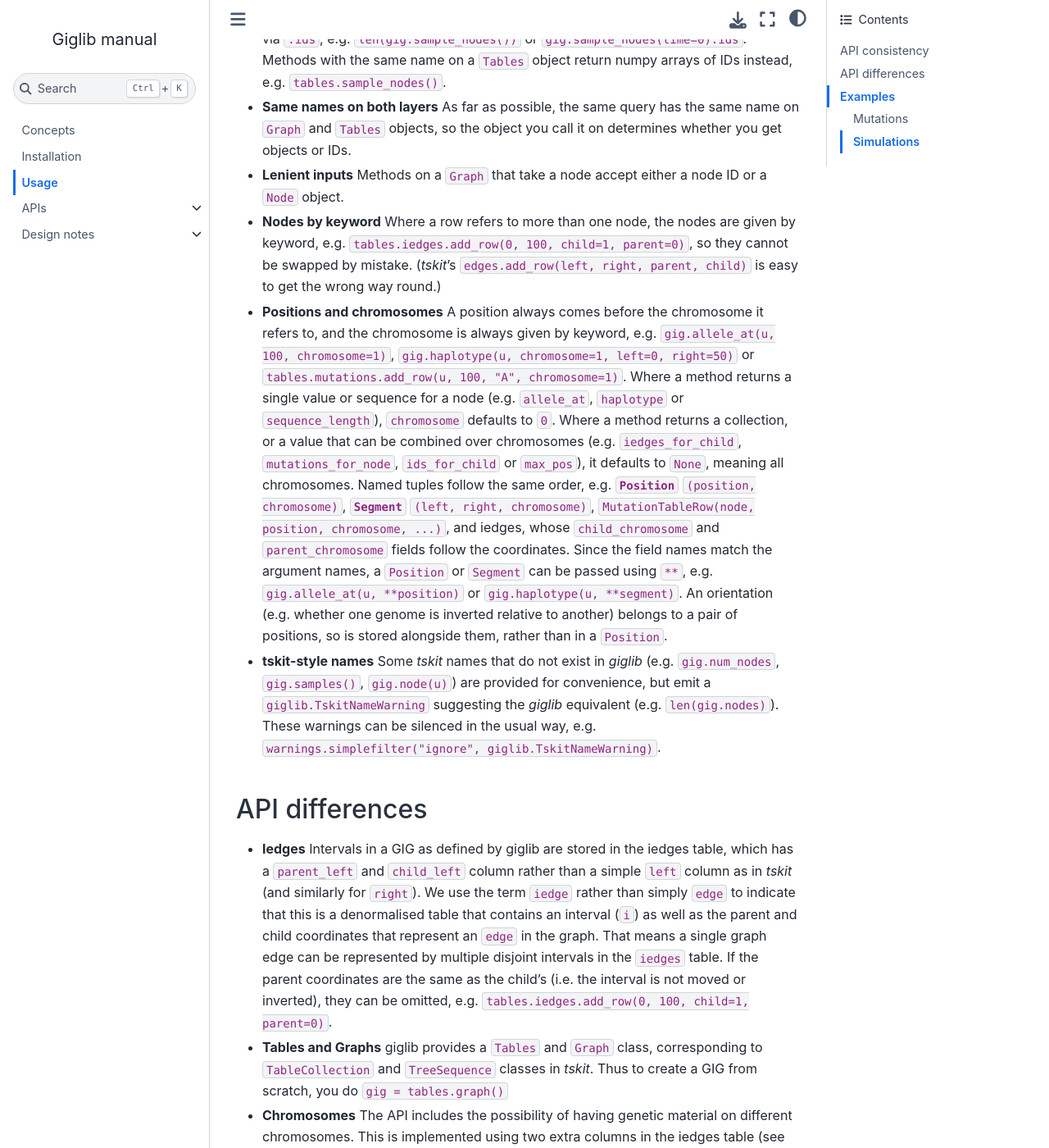
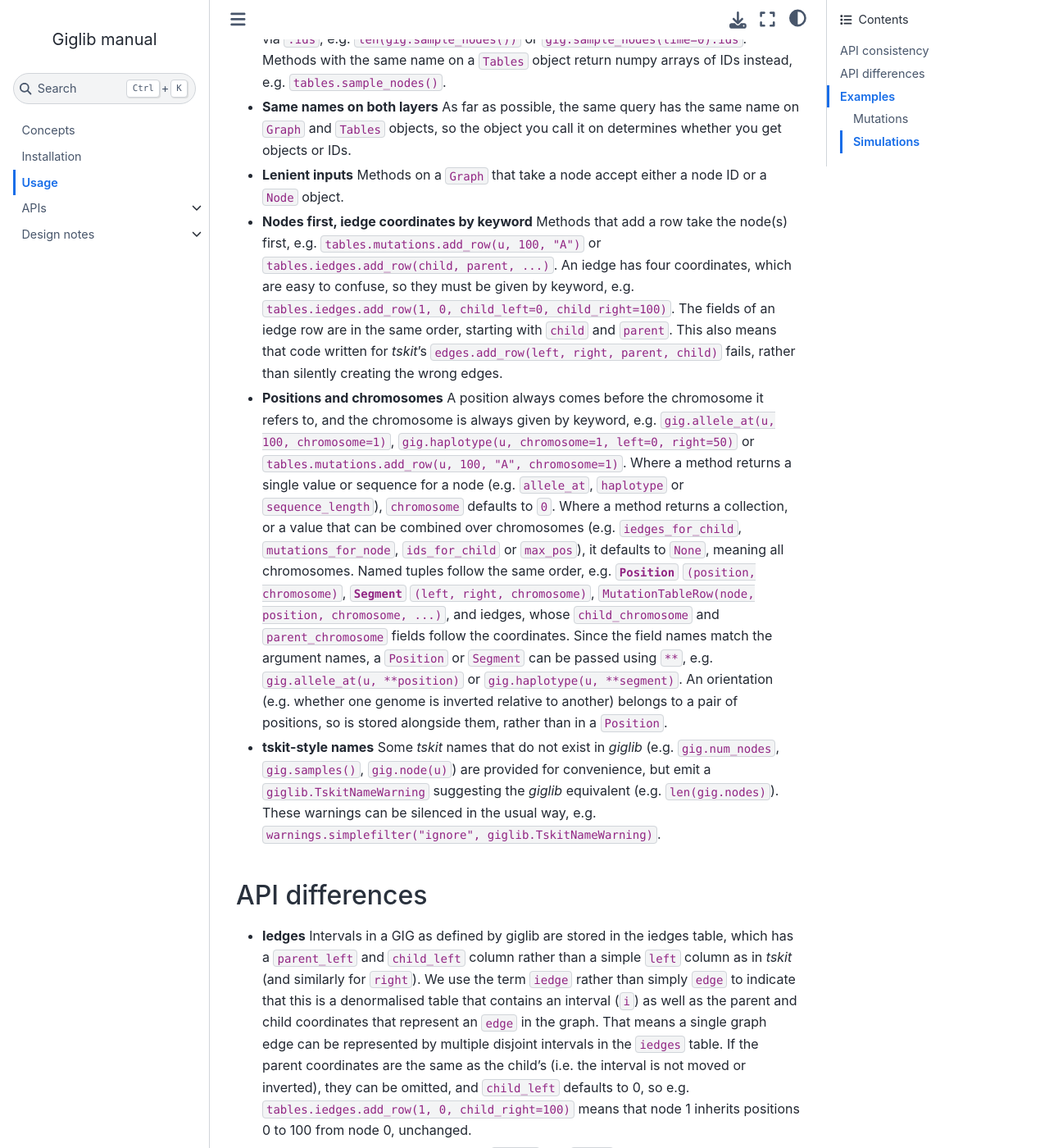
Before and after one commit to hyanwong/giglib, a Jupyter Book: the page built from docs/usage.md, in a window 1280 px wide and 1400 px high, scrolled down 564 px. Shown: the whole window at 82% size. Built offline with Jupyter Book 1.0.4 settings and Sphinx 7.4.7 and the Sphinx Book theme 1.1.4, drawn with Linux system fonts in a browser that asks for light colours; some of the changed text lies outside the part shown.

Commit message:
Put child and parent first in iedges, with coordinates by keyword
IEdgeTable.add_row (and Tables.add_iedge_row) now take the child and
parent first, and the four coordinates by keyword only, so they can't be
confused, and tskit-style positional calls fail. child_left defaults to 0,
and the parent coordinates to the child's, so add_row(c, p, child_right=L)
gives a whole-genome iedge. IEdgeTableRow fields (and so the storage and
printed tables) follow the same order. All calls are updated.

Co-Authored-By: Claude Opus 5.5 <noreply@anthropic.com>

```diff
--- a/docs/usage.md
+++ b/docs/usage.md
@@ -39,9 +39,13 @@ compatibility with _tskit_. In particular:
 - **Same names on both layers** As far as possible, the same query has the same name on `Graph`
   and `Tables` objects, so the object you call it on determines whether you get objects or IDs.
 - **Lenient inputs** Methods on a `Graph` that take a node accept either a node ID or a `Node` object.
-- **Nodes by keyword** Where a row refers to more than one node, the nodes are given by keyword,
-  e.g. `tables.iedges.add_row(0, 100, child=1, parent=0)`, so they cannot be swapped by mistake.
-  (_tskit_'s `edges.add_row(left, right, parent, child)` is easy to get the wrong way round.)
+- **Nodes first, iedge coordinates by keyword** Methods that add a row take the node(s) first, e.g.
+  `tables.mutations.add_row(u, 100, "A")` or `tables.iedges.add_row(child, parent, ...)`. An
+  iedge has four coordinates, which are easy to confuse, so they must be given by keyword, e.g.
+  `tables.iedges.add_row(1, 0, child_left=0, child_right=100)`. The fields of an iedge row are in
+  the same order, starting with `child` and `parent`. This also means that code written for
+  _tskit_'s `edges.add_row(left, right, parent, child)` fails, rather than silently creating the
+  wrong edges.
 - **Positions and chromosomes** A position always comes before the chromosome it refers to, and
   the chromosome is always given by keyword, e.g. `gig.allele_at(u, 100, chromosome=1)`,
   `gig.haplotype(u, chromosome=1, left=0, right=50)` or
@@ -71,7 +75,8 @@ compatibility with _tskit_. In particular:
   parent and child coordinates that represent an `edge` in the graph. That means a single graph edge
   can be represented by multiple disjoint intervals in the `iedges` table. If the parent
   coordinates are the same as the child's (i.e. the interval is not moved or inverted), they can
-  be omitted, e.g. `tables.iedges.add_row(0, 100, child=1, parent=0)`.
+  be omitted, and `child_left` defaults to 0, so e.g. `tables.iedges.add_row(1, 0, child_right=100)`
+  means that node 1 inherits positions 0 to 100 from node 0, unchanged.
 - **Tables and Graphs** giglib provides a `Tables` and `Graph` class, corresponding
   to `TableCollection` and `TreeSequence` classes in _tskit_. Thus to create a GIG from scratch,
   you do `gig = tables.graph()`
@@ -167,9 +170,10 @@ tables = gigl.Tables()
 root = tables.nodes.add_row(time=2)
 parent = tables.nodes.add_row(time=1)
 child = tables.nodes.add_row(time=0, flags=gigl.NODE_IS_SAMPLE)
-tables.add_iedge_row(0, 10, 0, 10, child=parent, parent=root)
-tables.add_iedge_row(0, 10, 0, 10, child=child, parent=parent)
-tables.add_iedge_row(10, 15, 0, 5, child=child, parent=parent)  # a duplicated copy of 0-5
+tables.add_iedge_row(parent, root, child_right=10)
+tables.add_iedge_row(child, parent, child_right=10)
+# a duplicated copy of parent positions 0-5
+tables.add_iedge_row(child, parent, child_left=10, child_right=15, parent_left=0, parent_right=5)
 for position, base in enumerate("ACGTACGTAC"):
     tables.mutations.add_row(root, position, base)  # ancestral states (with unknown times)
 tables.mutations.add_row(parent, 2, "T", time=1.5)
```
Also changed, not shown: other parts of docs/usage.md (+1 -3 lines), README.md (+2 -2 lines), 6 other files.
